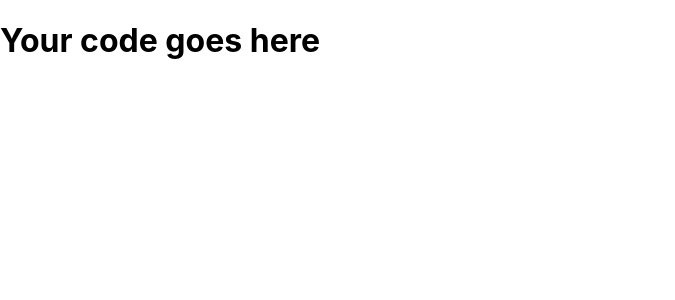
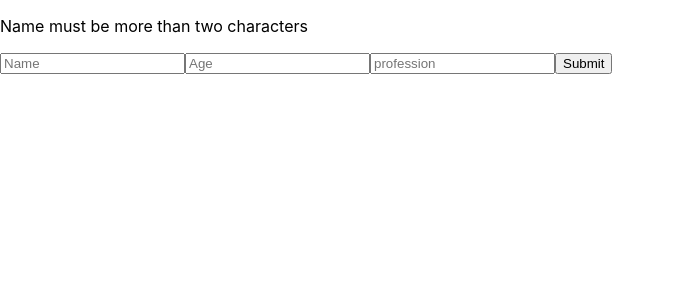
Before and after one commit to ArturRiosDev/React-Good-practices, a React (Create React App) app: page / in a window 1280 px wide. Shown: the top 300 px of the page, without its empty margins (0-675 px from the left). Built offline with nearby package versions, Linux system fonts and the light colour scheme.

Commit message:
controlled

```diff
--- a/src/App.js
+++ b/src/App.js
@@ -1,7 +1,10 @@
+// import { UncontrolledForm } from "./UncontrolledForm";
+import { ControlledForm } from "./ControlledForm";
 
 function App() {
   return (
-    <h1>Your code goes here</h1>
+    // <UncontrolledForm/>
+    <ControlledForm/>
   );
 }
 
--- /dev/null
+++ b/src/ControlledForm.jsx
@@ -0,0 +1,45 @@
+import React from "react";
+import { useState, useEffect } from "react";
+
+export const ControlledForm = () => {
+  const [nameInputError,setNameInputError] = useState('')
+  const [name, setName] = useState('');
+  const [age, setAge] = useState();
+  const [profession, setProfession] = useState('');
+
+  useEffect(()=>{
+    if(name.length < 3 ){
+        setNameInputError('Name must be more than two characters')
+    }else{
+        setNameInputError('')
+    }
+  },[name])
+
+  return (
+    <form>
+        {nameInputError && <p>{nameInputError}</p>}
+      <input
+        type="text"
+        name="name"
+        placeholder="Name"
+        value={name}
+        onChange={e => setName(e.target.value)}
+      />
+      <input
+        type="number"
+        name="age"
+        placeholder="Age"
+        value={age}
+        onChange={e => setAge(Number(e.target.value))}
+      />
+      <input
+        type="text"
+        name="profession"
+        placeholder="profession"
+        value={profession}
+        onChange={e => setProfession(e.target.value)}
+      />
+      <button>Submit</button>
+    </form>
+  );
+};
--- /dev/null
+++ b/src/UncontrolledForm.jsx
@@ -0,0 +1,25 @@
+import React from 'react'
+import { useRef } from 'react'
+
+
+
+export const UncontrolledForm = () => {
+    const nameInput = useRef(null)
+    const ageInput = useRef(null)
+    const professionInput = useRef(null)
+
+    const handleSubmit = e =>{
+        e.preventDefault()
+        console.log(nameInput.current.value);
+        console.log(ageInput.current.value);
+        console.log(professionInput.current.value);
+    }
+  return (
+    <form onSubmit={handleSubmit}>
+        <input type="text" name='name' placeholder='Name' ref={nameInput}/>
+        <input type="number" name='age' placeholder='Age' ref={ageInput} />
+        <input type="text" name='profession' placeholder='profession' ref={professionInput} />
+        <input type="submit" value='Submit'/>
+    </form>
+  )
+}
```
